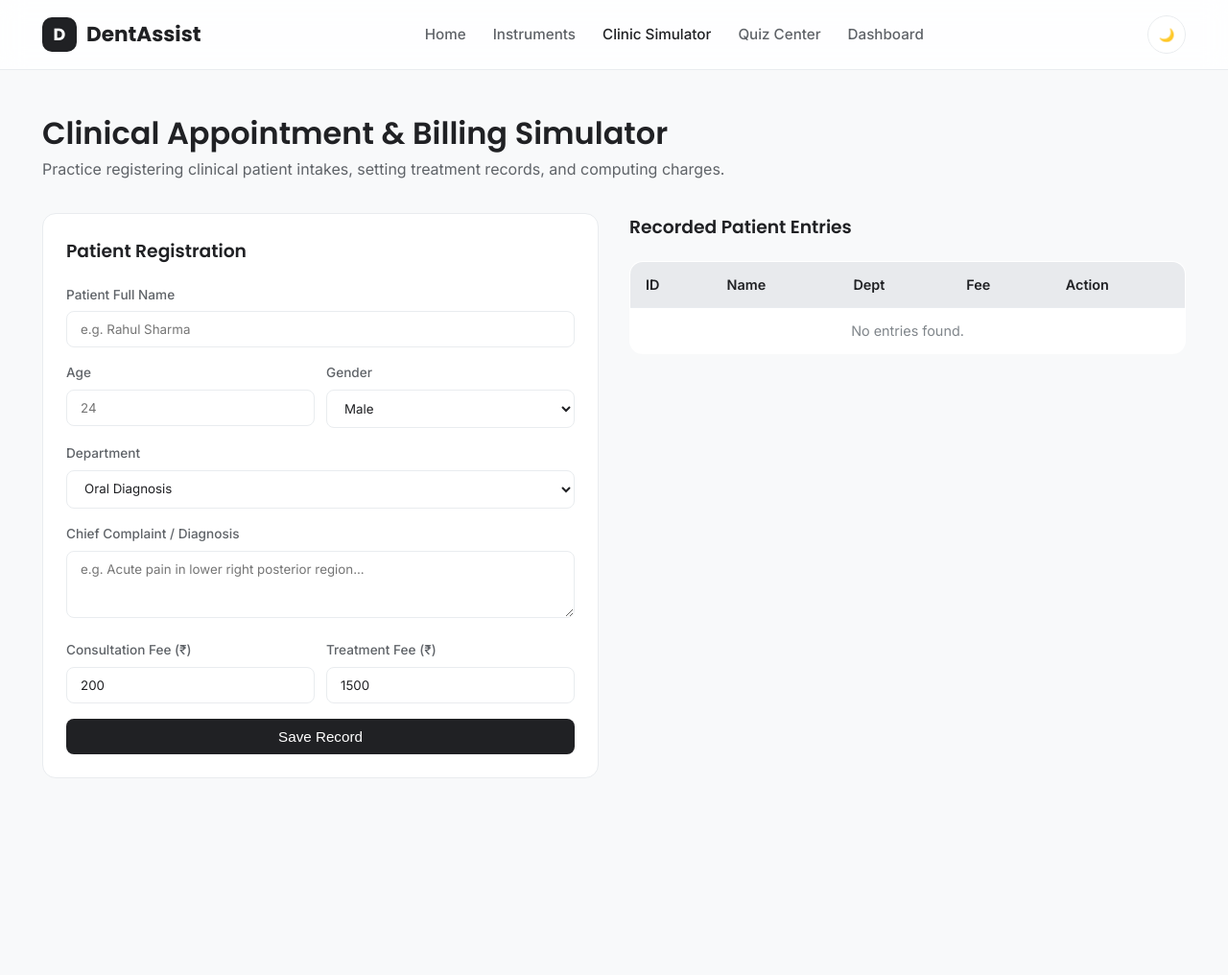
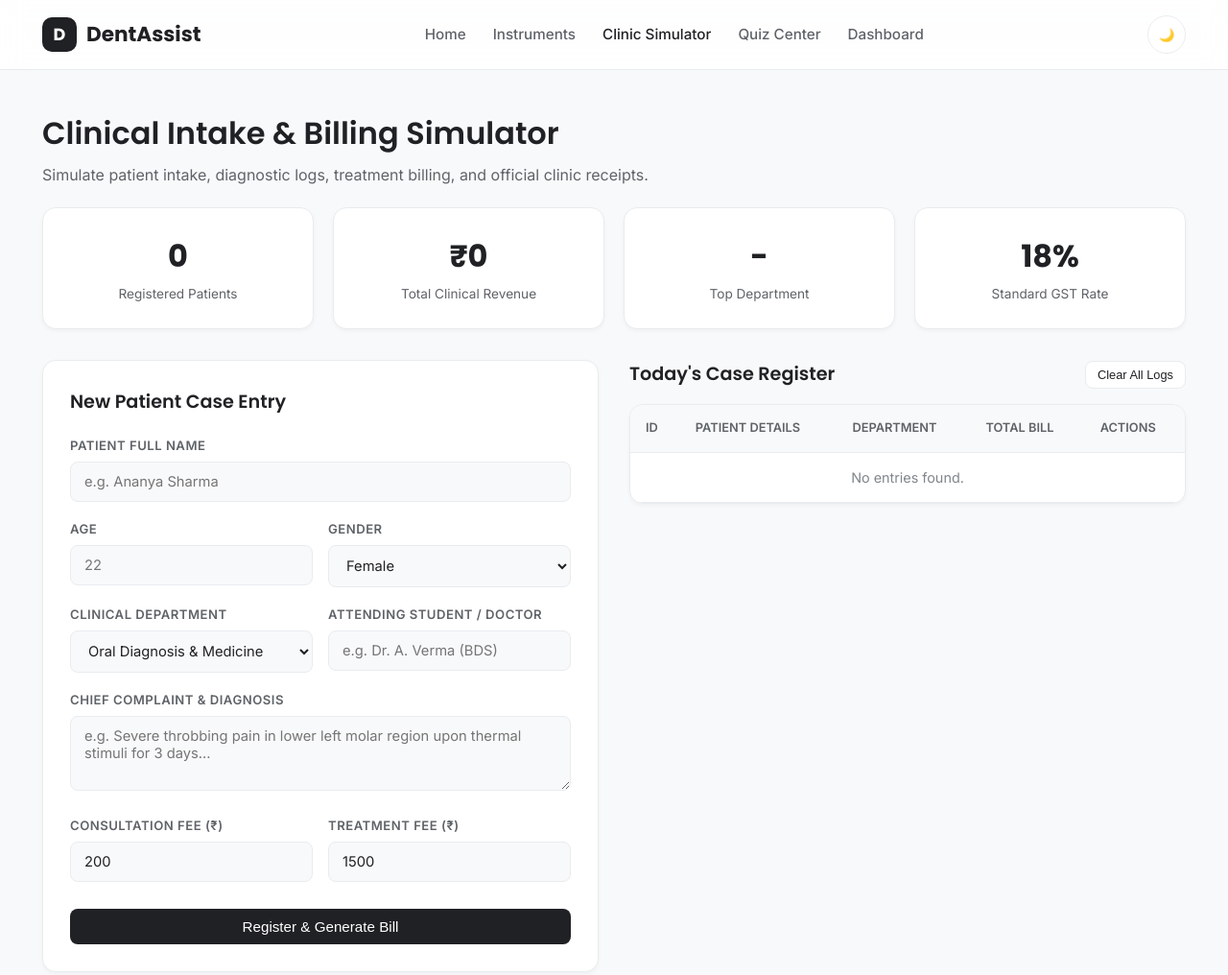
Before and after one commit to karthikraj240706/dent-assist, a plain HTML site: page appointment.html in a window 1280 px wide. Shown: the top 1016 px of the page at 96% size. Before the commit the page ends 871 px from the top, so only its background shows below. Drawn offline with Linux system fonts and the light colour scheme.

Commit message:
Update appointment.html

```diff
--- a/appointment.html
+++ b/appointment.html
@@ -7,49 +7,161 @@
   <link rel="stylesheet" href="css/style.css">
   <link rel="stylesheet" href="css/responsive.css">
   <style>
+    .sim-header {
+      padding: 40px 0 20px;
+    }
+
     .sim-layout {
       display: grid;
       grid-template-columns: 1fr 1fr;
       gap: 32px;
-      margin-top: 32px;
+      margin-top: 24px;
+      margin-bottom: 60px;
     }
+
+    .form-card {
+      background: var(--bg-surface);
+      border: 1px solid var(--border-color);
+      border-radius: var(--radius-md);
+      padding: 28px;
+      box-shadow: var(--shadow-sm);
+    }
+
+    .form-grid-2 {
+      display: grid;
+      grid-template-columns: 1fr 1fr;
+      gap: 16px;
+    }
+
     .form-group {
-      margin-bottom: 16px;
+      margin-bottom: 18px;
     }
+
     .form-group label {
       display: block;
-      font-size: 0.85rem;
-      font-weight: 500;
+      font-size: 0.82rem;
+      font-weight: 600;
       margin-bottom: 6px;
       color: var(--text-secondary);
+      text-transform: uppercase;
+      letter-spacing: 0.5px;
     }
-    .form-group input, .form-group select, .form-group textarea {
+
+    .form-group input,
+    .form-group select,
+    .form-group textarea {
       width: 100%;
-      padding: 10px 14px;
+      padding: 11px 14px;
       border-radius: var(--radius-sm);
       border: 1px solid var(--border-color);
-      background: var(--bg-surface);
+      background: var(--bg-primary);
       color: var(--text-primary);
       font-family: var(--font-body);
+      font-size: 0.92rem;
       outline: none;
+      transition: var(--transition);
     }
+
+    .form-group input:focus,
+    .form-group select:focus,
+    .form-group textarea:focus {
+      border-color: var(--text-primary);
+      background: var(--bg-surface);
+    }
+
+    .patient-table-container {
+      background: var(--bg-surface);
+      border-radius: var(--radius-md);
+      border: 1px solid var(--border-color);
+      overflow: hidden;
+      box-shadow: var(--shadow-sm);
+    }
+
     .patient-table {
       width: 100%;
       border-collapse: collapse;
-      background: var(--bg-surface);
-      border-radius: var(--radius-md);
-      overflow: hidden;
-      border: 1px solid var(--border-color);
+      font-size: 0.9rem;
     }
-    .patient-table th, .patient-table td {
-      padding: 12px 16px;
+
+    .patient-table th,
+    .patient-table td {
+      padding: 14px 16px;
       text-align: left;
       border-bottom: 1px solid var(--border-color);
+    }
+
+    .patient-table th {
+      background: var(--bg-primary);
+      font-weight: 600;
+      color: var(--text-secondary);
+      font-size: 0.8rem;
+      text-transform: uppercase;
+    }
+
+    .patient-table tr:hover {
+      background: var(--accent-light);
+    }
+
+    /* Modal / Receipt Styles */
+    .receipt-modal {
+      position: fixed;
+      top: 0;
+      left: 0;
+      width: 100%;
+      height: 100%;
+      background: rgba(0, 0, 0, 0.5);
+      backdrop-filter: blur(4px);
+      display: flex;
+      align-items: center;
+      justify-content: center;
+      z-index: 2000;
+      opacity: 0;
+      pointer-events: none;
+      transition: opacity 0.25s ease;
+    }
+
+    .receipt-modal.active {
+      opacity: 1;
+      pointer-events: auto;
+    }
+
+    .receipt-card {
+      background: #ffffff;
+      color: #202124;
+      border-radius: var(--radius-md);
+      width: 90%;
+      max-width: 520px;
+      padding: 32px;
+      box-shadow: var(--shadow-lg);
+      position: relative;
+    }
+
+    .receipt-header {
+      text-align: center;
+      border-bottom: 2px dashed #e9ecef;
+      padding-bottom: 20px;
+      margin-bottom: 20px;
+    }
+
+    .receipt-line {
+      display: flex;
+      justify-content: space-between;
+      margin-bottom: 10px;
       font-size: 0.9rem;
     }
-    .patient-table th {
-      background: var(--accent-light);
-      font-weight: 600;
+
+    .receipt-total {
+      border-top: 2px dashed #e9ecef;
+      padding-top: 14px;
+      margin-top: 14px;
+      font-weight: 700;
+      font-size: 1.1rem;
+    }
+
+    @media (max-width: 992px) {
+      .sim-layout {
+        grid-template-columns: 1fr;
+      }
     }
   </style>
 </head>
@@ -61,6 +173,7 @@
         <div class="logo-icon">D</div>
         <span>DentAssist</span>
       </a>
+
       <ul class="nav-links" id="navLinks">
         <li><a href="index.html">Home</a></li>
         <li><a href="library.html">Instruments</a></li>
@@ -68,87 +181,160 @@
         <li><a href="quiz.html">Quiz Center</a></li>
         <li><a href="dashboard.html">Dashboard</a></li>
       </ul>
+
       <div class="nav-actions">
-        <button class="theme-btn" id="themeToggle">🌙</button>
+        <button class="theme-btn" id="themeToggle" aria-label="Toggle Theme">🌙</button>
+        <div class="hamburger" id="hamburger">
+          <span></span>
+          <span></span>
+          <span></span>
+        </div>
       </div>
     </div>
   </nav>
 
-  <main class="container" style="padding-top: 40px; padding-bottom: 60px;">
-    <h1>Clinical Appointment & Billing Simulator</h1>
-    <p style="color: var(--text-secondary);">Practice registering clinical patient intakes, setting treatment records, and computing charges.</p>
+  <main class="container">
+    <div class="sim-header">
+      <h1>Clinical Intake & Billing Simulator</h1>
+      <p style="color: var(--text-secondary); margin-top: 6px;">Simulate patient intake, diagnostic logs, treatment billing, and official clinic receipts.</p>
+    </div>
+
+    <!-- Quick Stats -->
+    <div class="stats-grid" style="margin-bottom: 32px;">
+      <div class="stat-card">
+        <div class="stat-number" id="statTodayPatients">0</div>
+        <div class="stat-label">Registered Patients</div>
+      </div>
+      <div class="stat-card">
+        <div class="stat-number" id="statTodayRevenue">₹0</div>
+        <div class="stat-label">Total Clinical Revenue</div>
+      </div>
+      <div class="stat-card">
+        <div class="stat-number" id="statActiveDept">-</div>
+        <div class="stat-label">Top Department</div>
+      </div>
+      <div class="stat-card">
+        <div class="stat-number">18%</div>
+        <div class="stat-label">Standard GST Rate</div>
+      </div>
+    </div>
 
     <div class="sim-layout">
-      <div style="background: var(--bg-surface); padding: 24px; border-radius: var(--radius-md); border: 1px solid var(--border-color);">
-        <h3 style="margin-bottom: 20px;">Patient Registration</h3>
+      <!-- Left: Registration Form -->
+      <div class="form-card">
+        <h3 style="margin-bottom: 20px; font-size: 1.2rem;">New Patient Case Entry</h3>
+
         <form id="appointmentForm">
           <div class="form-group">
             <label>Patient Full Name</label>
-            <input type="text" id="patientName" required placeholder="e.g. Rahul Sharma">
+            <input type="text" id="patientName" required placeholder="e.g. Ananya Sharma">
           </div>
-          <div style="display: grid; grid-template-columns: 1fr 1fr; gap: 12px;">
+
+          <div class="form-grid-2">
             <div class="form-group">
               <label>Age</label>
-              <input type="number" id="patientAge" required placeholder="24">
+              <input type="number" id="patientAge" min="1" max="100" required placeholder="22">
             </div>
             <div class="form-group">
               <label>Gender</label>
               <select id="patientGender">
+                <option value="Female">Female</option>
                 <option value="Male">Male</option>
-                <option value="Female">Female</option>
                 <option value="Other">Other</option>
               </select>
             </div>
           </div>
+
+          <div class="form-grid-2">
             <div class="form-group">
-            <label>Department</label>
+              <label>Clinical Department</label>
               <select id="clinicDept">
-              <option value="Oral Diagnosis">Oral Diagnosis</option>
-              <option value="Endodontics">Endodontics</option>
+                <option value="Oral Diagnosis">Oral Diagnosis & Medicine</option>
+                <option value="Conservative & Endo">Conservative & Endodontics</option>
                 <option value="Periodontics">Periodontics</option>
                 <option value="Prosthodontics">Prosthodontics</option>
-              <option value="Oral Surgery">Oral Surgery</option>
+                <option value="Oral Surgery">Oral & Maxillofacial Surgery</option>
+                <option value="Pedodontics">Pedodontics</option>
               </select>
             </div>
             <div class="form-group">
-            <label>Chief Complaint / Diagnosis</label>
-            <textarea id="chiefComplaint" rows="3" placeholder="e.g. Acute pain in lower right posterior region..."></textarea>
+              <label>Attending Student / Doctor</label>
+              <input type="text" id="doctorName" required placeholder="e.g. Dr. A. Verma (BDS)">
             </div>
-          <div style="display: grid; grid-template-columns: 1fr 1fr; gap: 12px;">
+          </div>
+
+          <div class="form-group">
+            <label>Chief Complaint & Diagnosis</label>
+            <textarea id="chiefComplaint" rows="3" required placeholder="e.g. Severe throbbing pain in lower left molar region upon thermal stimuli for 3 days..."></textarea>
+          </div>
+
+          <div class="form-grid-2">
             <div class="form-group">
               <label>Consultation Fee (₹)</label>
-              <input type="number" id="feeConsult" value="200">
+              <input type="number" id="feeConsult" value="200" required>
             </div>
             <div class="form-group">
               <label>Treatment Fee (₹)</label>
-              <input type="number" id="feeTreatment" value="1500">
+              <input type="number" id="feeTreatment" value="1500" placeholder="e.g. 1500" required>
             </div>
           </div>
-          <button type="submit" class="btn btn-primary" style="width: 100%;">Save Record</button>
+
+          <button type="submit" class="btn btn-primary" style="width: 100%; margin-top: 10px;">Register & Generate Bill</button>
         </form>
       </div>
 
+      <!-- Right: Registered Patient Log -->
       <div>
-        <h3 style="margin-bottom: 20px;">Recorded Patient Entries</h3>
+        <div style="display: flex; justify-content: space-between; align-items: center; margin-bottom: 16px;">
+          <h3 style="font-size: 1.2rem;">Today's Case Register</h3>
+          <button class="btn btn-secondary" onclick="clearAllPatients()" style="padding: 6px 12px; font-size: 0.8rem;">Clear All Logs</button>
+        </div>
+
+        <div class="patient-table-container">
           <div style="overflow-x: auto;">
             <table class="patient-table">
               <thead>
                 <tr>
                   <th>ID</th>
-                <th>Name</th>
-                <th>Dept</th>
-                <th>Fee</th>
-                <th>Action</th>
+                  <th>Patient Details</th>
+                  <th>Department</th>
+                  <th>Total Bill</th>
+                  <th>Actions</th>
                 </tr>
               </thead>
-            <tbody id="patientTableBody">
-            </tbody>
+              <tbody id="patientTableBody"></tbody>
             </table>
+          </div>
         </div>
       </div>
     </div>
   </main>
 
+  <!-- Printable Receipt Modal -->
+  <div class="receipt-modal" id="receiptModal">
+    <div class="receipt-card">
+      <div class="receipt-header">
+        <h2 style="font-size: 1.4rem; font-weight: 700;">DENTASSIST CLINICAL CENTRE</h2>
+        <p style="font-size: 0.8rem; color: #5f6368; margin-top: 4px;">Dental Teaching Hospital & BDS Training Clinic</p>
+        <p style="font-size: 0.75rem; color: #80868b; margin-top: 2px;" id="receiptDate"></p>
+      </div>
+
+      <div id="receiptDetails"></div>
+
+      <div style="display: flex; gap: 12px; margin-top: 24px;">
+        <button class="btn btn-primary" onclick="window.print()" style="flex: 1;">🖨️ Print Receipt</button>
+        <button class="btn btn-secondary" id="closeReceiptBtn" style="flex: 1;">Close</button>
+      </div>
+    </div>
+  </div>
+
+  <footer>
+    <div class="container footer-bottom">
+      <p>&copy; 2026 DentAssist. Built for Dental Education.</p>
+      <p>Precision Clinical Guide</p>
+    </div>
+  </footer>
+
   <script src="js/script.js"></script>
   <script src="js/appointment.js"></script>
 </body>
```
Lines whose indentation alone changed are shown as unchanged.
